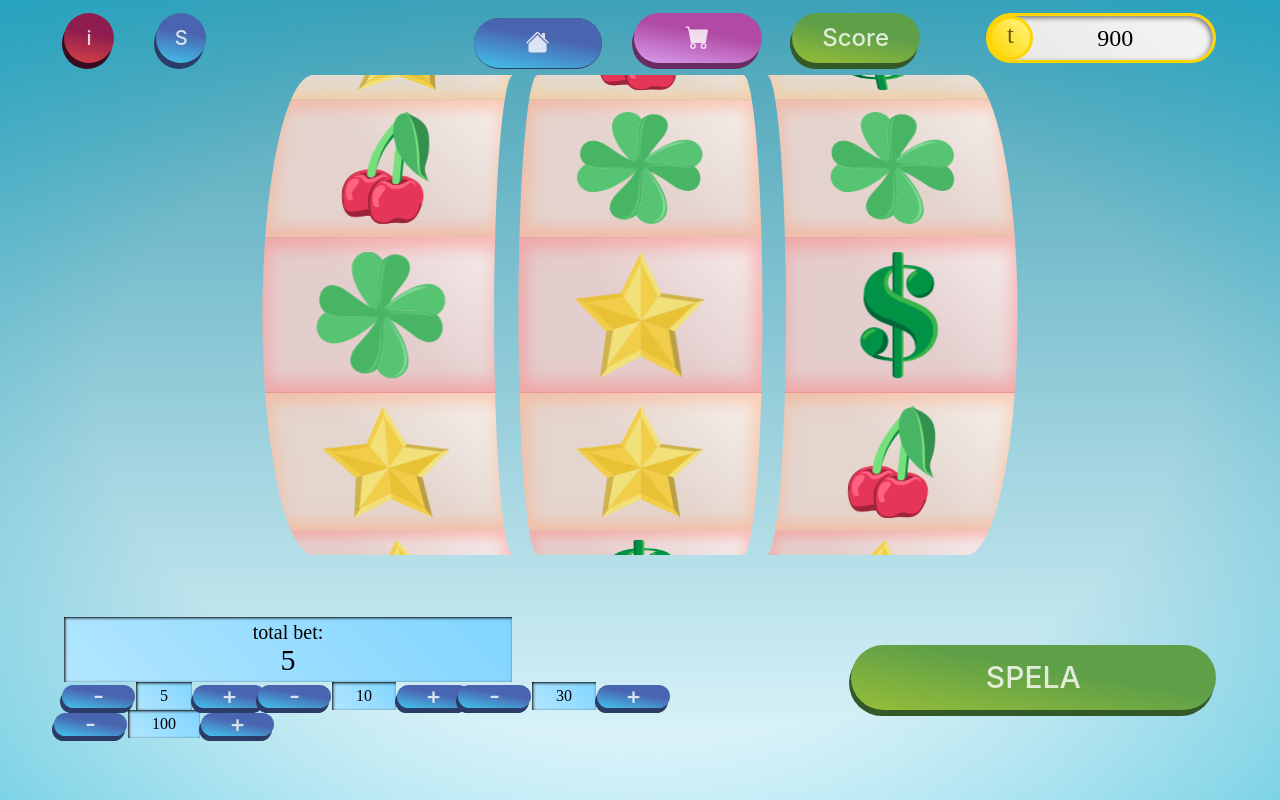
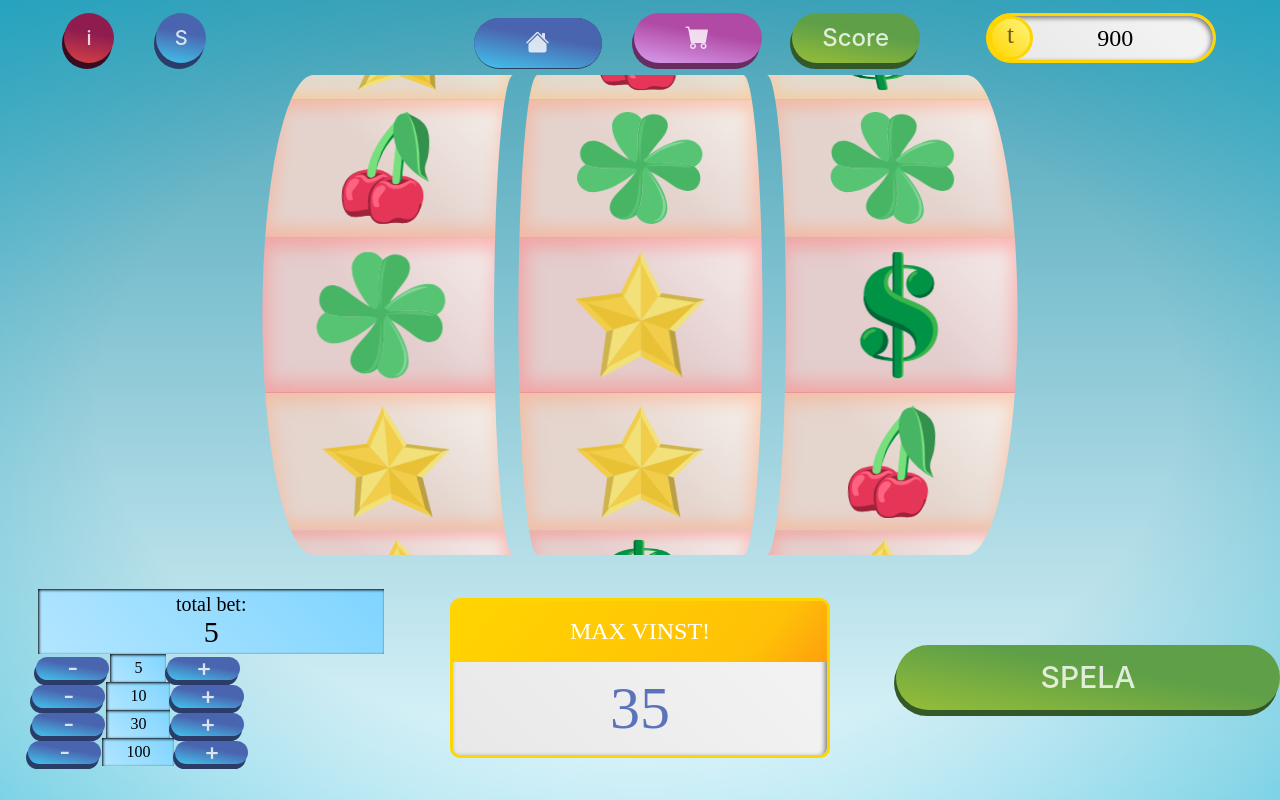
Before and after one commit to ztipsamme/jontastic-slots, a Vue app: page / in a window 1280 px wide. Built offline with nearby package versions, Linux system fonts and the light colour scheme; a web font is replaced by a local one.

Commit message:
Max vinst ruta (behöver optimeras för resp.)

```diff
--- a/src/components/SlotMachineComp.vue
+++ b/src/components/SlotMachineComp.vue
@@ -7,6 +7,7 @@
   import TotalBet from "./TotalBet.vue"
   import FlashText from "./animations/FlashingText.vue"
   import Btn from "./elements/buttonComponent.vue"
+  import MaxWinning from "./maxWinningComp.vue"
   /*  import iconComponent from "./elements/iconComponent.vue" */
 
   export default {
@@ -15,6 +16,7 @@
       spinner: spinnerComp,
       "flash-text": FlashText,
       btn: Btn,
+      MaxWinning,
       /* icon: iconComponent, */
     },
 
@@ -409,6 +411,7 @@
     </div>
     <div class="row-2">
       <TotalBet :ref="'betComp'" />
+      <MaxWinning />
       <btn
         :color="'green'"
         :height="'13vh'"
@@ -489,6 +492,8 @@
     justify-content: center;
     gap: 2vw;
     align-items: center;
+    display: grid;
+    grid-template-columns: 30% 40% 30%;
   }
   .cont {
     width: 80vw;
--- a/src/components/TotalBet.vue
+++ b/src/components/TotalBet.vue
@@ -183,6 +183,7 @@
   .betting-container {
     display: flex;
     flex-flow: column;
+    width: 100%;
   }
 
   .bet-container-wrapper {
@@ -254,7 +255,8 @@
     flex-flow: column;
     align-items: center;
     position: relative;
-    width: 35vw;
+    max-width: 35vw;
+    width: 100%;
     max-height: 65px;
     box-shadow: inset 1px 1px 3px 0px black;
     font-size: clamp(10px, 7vh, 30px);
--- /dev/null
+++ b/src/components/maxWinningComp.vue
@@ -0,0 +1,172 @@
+<script>
+  import { useTokenStore } from "../stores/tokenStore.js"
+  import { useThemeStore } from "../stores/themes"
+
+  export default {
+    setup() {
+      const tokens = useTokenStore()
+      const theme = useThemeStore()
+      return { tokens, theme }
+    },
+    creaeted() {},
+    beforeMounted() {},
+    mounted() {},
+    data() {
+      return {
+        imgIndex: 0,
+        open: false,
+      }
+    },
+    computed: {
+      max: () => this.tokens.tokens.bet * 7,
+    },
+    methods: {
+      getState() {},
+    },
+  }
+</script>
+<template>
+  <div class="max-winning-cont">
+    <div class="winning-cont amount">
+      <p>{{ tokens.tokens.bet * 7 }}</p>
+    </div>
+
+    <div class="text-container">
+      <span>MAX VINST!</span>
+    </div>
+  </div>
+  <!--
+        <div class="winning-cont symbols">
+      <div :class="{ 'symbol-container': true, open: open }">
+        <template v-for="(img, i) in theme.icons" :key="i">
+          <img
+            v-if="i == imgIndex || open"
+            class="winning-img"
+            @click="
+              () => {
+                imgIndex = i
+                open = !open
+              }
+            "
+            :src="img"
+            alt=""
+          />
+        </template>
+      </div>
+    </div>-->
+</template>
+<style lang="scss" scoped>
+  p {
+    margin: 0;
+    padding: 0;
+  }
+  .open {
+    position: absolute;
+    top: 50%;
+    height: 100px;
+    overflow: scroll;
+  }
+  .winning-img {
+    max-width: 75px;
+    height: 100%;
+  }
+  .amount {
+    grid-row: 1;
+  }
+  .text-container {
+    display: flex;
+    align-items: center;
+    justify-content: center;
+    width: 100%;
+    background-image: linear-gradient(
+      130deg,
+      hsl(50, 100%, 50%),
+      var(--bs-yellow) 80%,
+      var(--bs-orange) 120%
+    );
+    grid-row: 1;
+    height: 100%;
+    // box-shadow: inset 1px 1px 4px 0px hsl(354deg 63% 34%);
+    font-size: clamp(16px, 4vh, 24px);
+    color: hsla(0, 100%, 100%, 1);
+    //text-shadow: 0px 0px 3px hsl(57deg 100% 73%),2px 1.5px 3px hsl(57deg 100% 25%);
+  }
+
+  .amount {
+    display: flex;
+    align-items: center !important;
+    justify-content: center;
+    grid-row: 2;
+    width: 100%;
+
+    font-size: clamp(20px, 8vh, 60px);
+
+    & p {
+      color: var(--btn-blue4);
+      line-height: 1.2;
+    }
+  }
+  .max-winning-cont {
+    overflow: hidden;
+    display: grid;
+    grid-template-rows: 40% 60%;
+    grid-template-columns: 100%;
+    border: 3px solid hsl(50, 100%, 50%);
+    box-shadow: inset 1px 1px 4px 0px hsl(354deg 63% 34%);
+    justify-content: center;
+    align-items: center;
+    align-self: center;
+    justify-self: center;
+    border-top-left-radius: 10px;
+    border-top-right-radius: 10px;
+    border-bottom-left-radius: 10px;
+    border-bottom-right-radius: 10px;
+
+    max-width: 380px;
+    min-width: 125px;
+    max-height: 160px;
+    min-height: 100px;
+
+    height: 20vh;
+    width: 100%;
+    background-image: linear-gradient(
+      -50deg,
+      var(--bs-orange),
+      var(--bs-yellow) 35%,
+      var(--bs-yellow) 70%,
+      var(--bs-orange)
+    );
+
+    background-image: linear-gradient(
+      45deg,
+      hsl(50, 0%, 90%) -20%,
+      hsl(55, 0%, 95%) 80%
+    );
+    box-shadow: inset -2px 2px 5px 0px hsl(0deg 0% 0% / 50%);
+
+    > p {
+      height: 20%;
+    }
+    & * {
+      position: relative;
+    }
+  }
+  .winning-cont {
+    display: flex;
+    align-items: center;
+    justify-content: center;
+    flex: 0 1 50%;
+    height: 100%;
+    filter: drop-shadow(inset 1px 1px 2px black);
+  }
+  .symbols {
+    flex-direction: column;
+    height: 100%;
+    grid-row: 3;
+  }
+  .symbol-container {
+    flex: 0 0 100%;
+    height: 100%;
+    width: 100%;
+  }
+</style>
--- a/src/components/pop-ups/infoPopUp.vue
+++ b/src/components/pop-ups/infoPopUp.vue
@@ -91,7 +91,7 @@
   }
 </script>
 
-<style lang="scss" scoped>
+<style lang="scss">
   .popup-overlay {
     position: fixed;
     top: 0;
```
